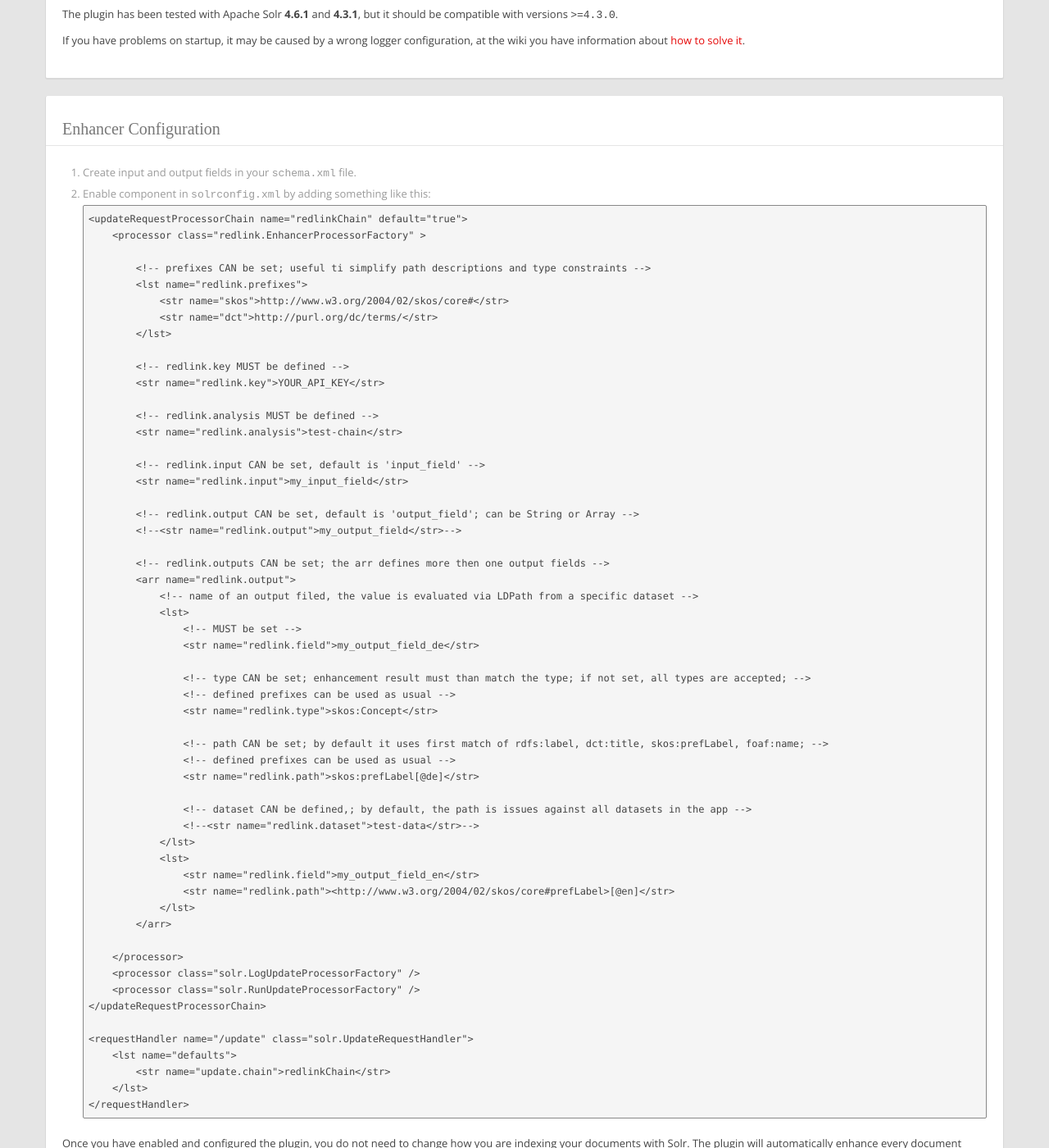
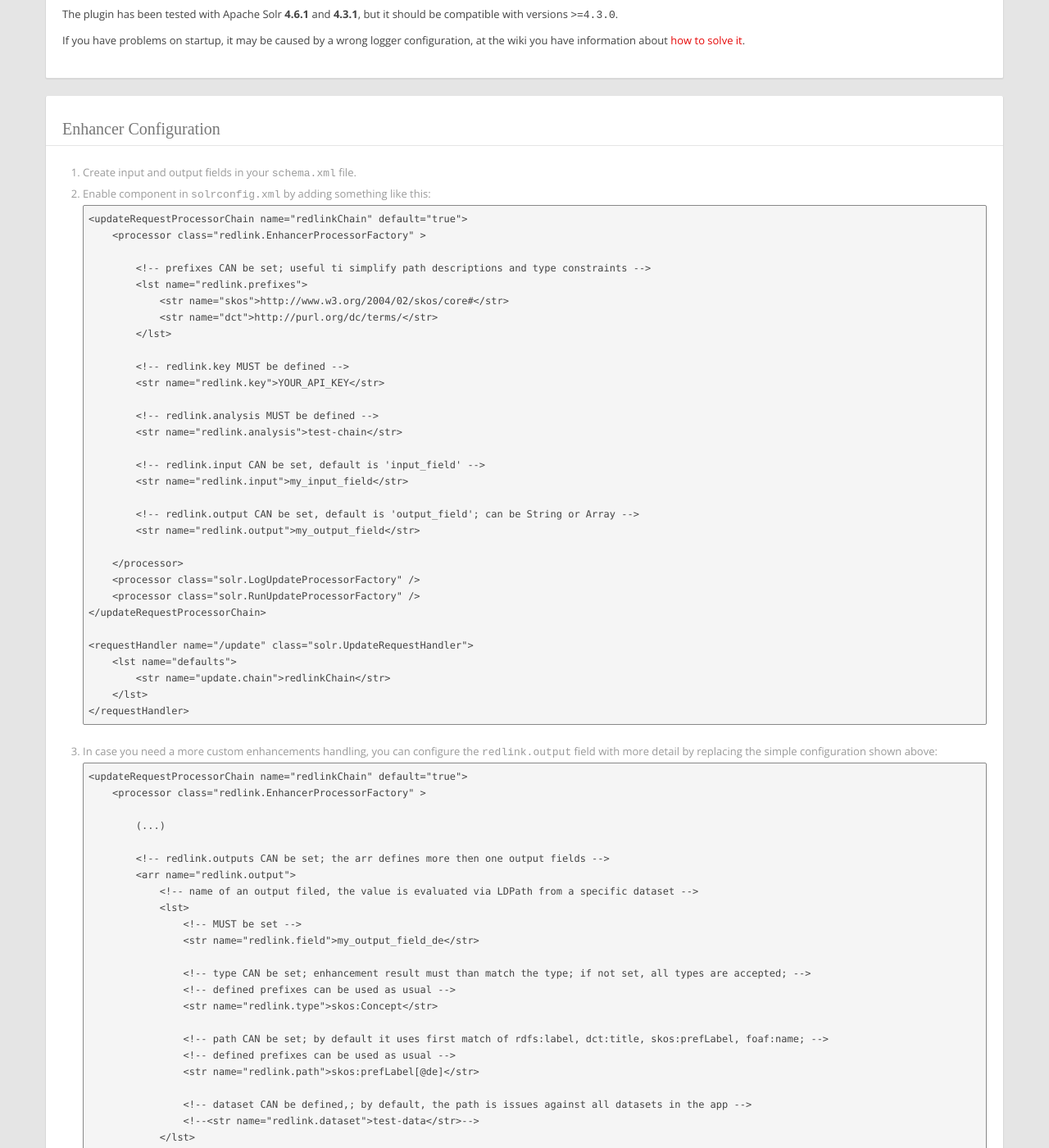
Before and after one commit to redlink-gmbh/redlink-gmbh.github.io, a Jekyll site: the page built from plugins/solr.html, in a window 1280 px wide and 1400 px high, scrolled down 643 px. Shown: the whole window at 82% size. Built offline with Jekyll 4.4.1, drawn with Linux system fonts in a browser that asks for light colours; comment, search, counter and statistics services are not loaded; some of the changed text lies outside the part shown.

Commit message:
clearly explained the two options for the redlink.output field

```diff
--- a/plugins/solr.html
+++ b/plugins/solr.html
@@ -123,7 +123,26 @@
         &lt;str name="redlink.input"&gt;my_input_field&lt;/str&gt;
 
         &lt;!-- redlink.output CAN be set, default is 'output_field'; can be String or Array --&gt;
-        &lt;!--&lt;str name="redlink.output"&gt;my_output_field&lt;/str&gt;--&gt;
+        &lt;str name="redlink.output"&gt;my_output_field&lt;/str&gt;
+
+    &lt;/processor&gt;
+    &lt;processor class="solr.LogUpdateProcessorFactory" /&gt;
+    &lt;processor class="solr.RunUpdateProcessorFactory" /&gt;
+&lt;/updateRequestProcessorChain&gt;
+
+&lt;requestHandler name="/update" class="solr.UpdateRequestHandler"&gt;
+    &lt;lst name="defaults"&gt;
+        &lt;str name="update.chain"&gt;redlinkChain&lt;/str&gt;
+    &lt;/lst&gt;
+&lt;/requestHandler&gt;</pre>
+            </li>
+            <li>
+                In case you need a more custom enhancements handling, you can configure the <tt>redlink.output</tt>
+                field with more detail by replacing the simple configuration shown above:
+                  <pre class="prettyprint">&lt;updateRequestProcessorChain name="redlinkChain" default="true"&gt;
+    &lt;processor class="redlink.EnhancerProcessorFactory" &gt;
+
+        (...)
 
         &lt;!-- redlink.outputs CAN be set; the arr defines more then one output fields --&gt;
         &lt;arr name="redlink.output"&gt;
@@ -149,16 +168,7 @@
             &lt;/lst&gt;
         &lt;/arr&gt;
 
-    &lt;/processor&gt;
-    &lt;processor class="solr.LogUpdateProcessorFactory" /&gt;
-    &lt;processor class="solr.RunUpdateProcessorFactory" /&gt;
-&lt;/updateRequestProcessorChain&gt;
-
-&lt;requestHandler name="/update" class="solr.UpdateRequestHandler"&gt;
-    &lt;lst name="defaults"&gt;
-        &lt;str name="update.chain"&gt;redlinkChain&lt;/str&gt;
-    &lt;/lst&gt;
-&lt;/requestHandler&gt;</pre>
+    &lt;/processor&gt;</pre>
             </li>
         </ol>
 
```
